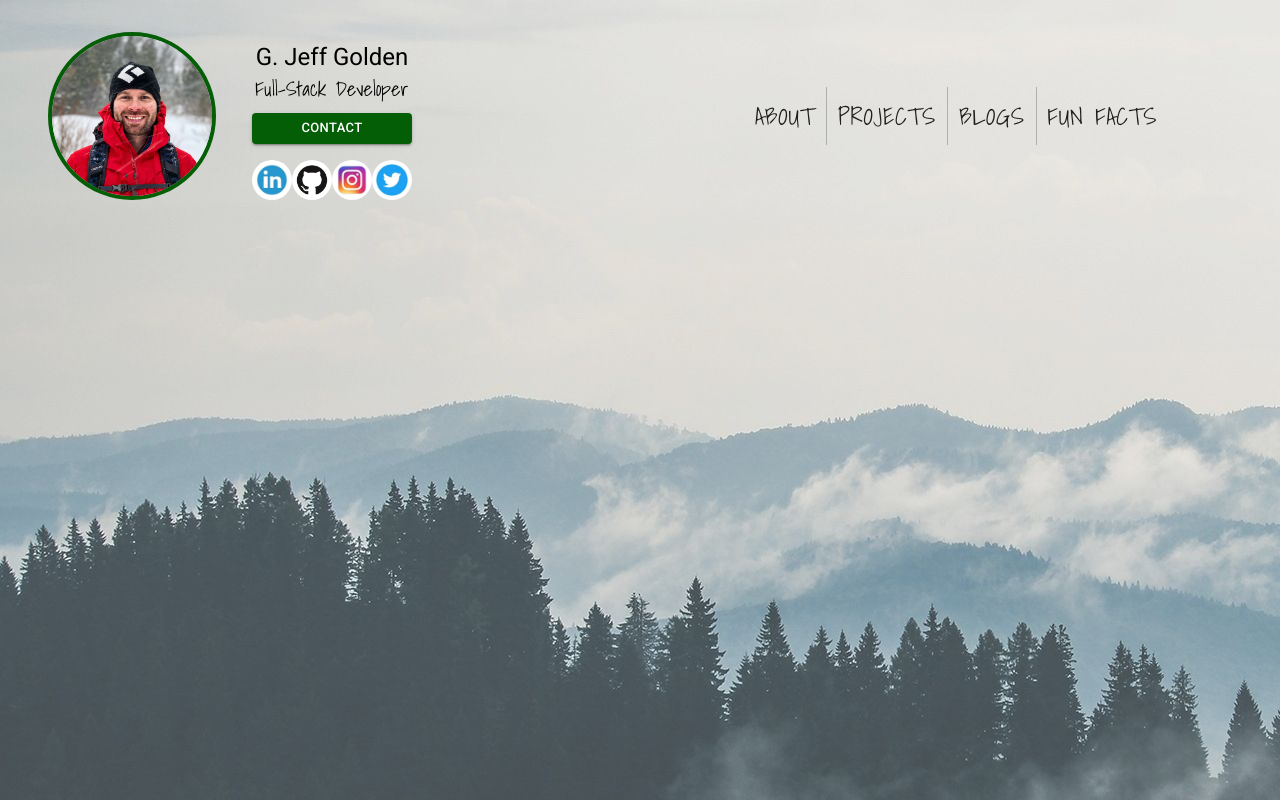
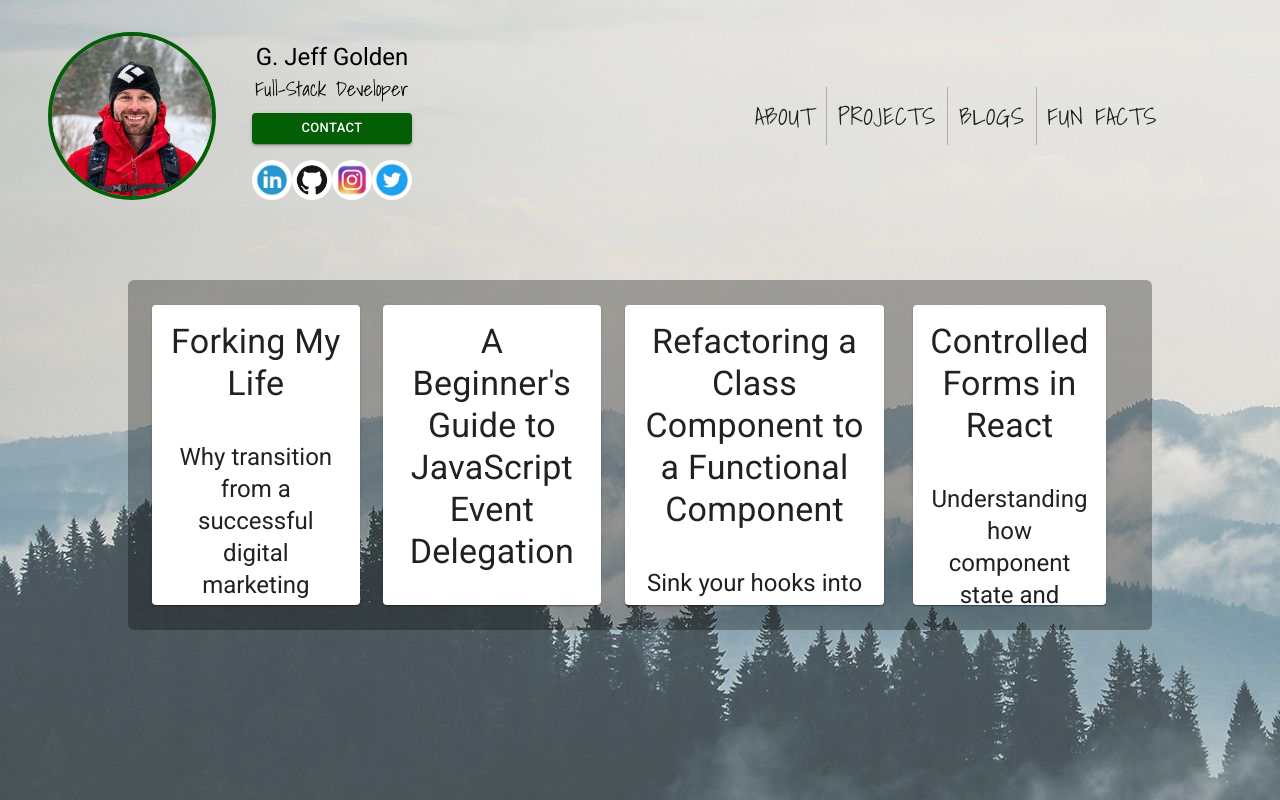
Before and after one commit to gjeffgolden/personal-website, a React (Create React App) app: page /blogs in a window 1280 px wide. Built offline with nearby package versions, Linux system fonts and the light colour scheme.

Commit message:
Added skeleton blog cards, needs styling.

```diff
--- /dev/null
+++ b/src/components/BlogCard.js
@@ -0,0 +1,18 @@
+import React from 'react'
+import { Card, CardContent, CardActions, Button, Typography, Link } from '@material-ui/core'
+
+export default function BlogCard({ headline, teaser, wordpress }) {
+
+    return (
+        <div>
+            <Link underline="none" href={wordpress} target="_blank">
+                <Card style={{display: "flex", flexFlow: 'column', justifyContent: 'space-between', height: '300px', width: "90%"}}>
+                    <CardContent>
+                        <Typography variant="h4" gutterBottom={true}>{headline}</Typography>
+                        <Typography variant="h5" style={{paddingTop: '1.5rem'}}>{teaser}</Typography>
+                    </CardContent>
+                </Card>
+            </Link>
+        </div>
+    )
+}
--- a/src/pages/Blogs.js
+++ b/src/pages/Blogs.js
@@ -1,10 +1,46 @@
-import React from 'react'
-import { Container } from '@material-ui/core'
+import React from 'react';
+import { Container } from '@material-ui/core';
+import BlogCard from '../components/BlogCard';
 
 export default function Blogs() {
+
+    const blogs = [
+        {
+            id: 1,
+            headline: "Forking My Life",
+            teaser: 'Why transition from a successful digital marketing career to coding?',
+            wordpress: "https://iceandtrail.com/2020/12/16/forking-my-life/"
+        },
+        {
+            id: 2,
+            headline: "A Beginner's Guide to JavaScript Event Delegation",
+            teaser: 'Stop! Propagate, and listen.',
+            wordpress: "https://iceandtrail.com/2021/02/23/a-minimalist-guide-to-javascript-event-delegation/"
+        },
+        {
+            id: 3,
+            headline: "Refactoring a Class Component to a Functional Component",
+            teaser: 'Sink your hooks into this one.',
+            wordpress: "https://iceandtrail.com/2021/03/18/refactoring-a-class-component-to-a-functional-component-in-react-with-hooks/"
+        },
+        {
+            id: 4,
+            headline: "Controlled Forms in React",
+            teaser: 'Understanding how component state and forms inputs interact.',
+            wordpress: "https://iceandtrail.com/2021/03/30/controlled-forms-in-react/"
+        }
+    ]
+
+    const displayBlogs = () => {
+        return blogs.map(blog => <BlogCard key={blog.id} headline={blog.headline} teaser={blog.teaser} wordpress={blog.wordpress} /> )
+    }
+
     return (
-        <Container maxWidth='xl' style={{height: "60%", width: "80%", backgroundColor: "black", marginTop: '3rem', opacity: "0.3"}}>
-
+        <Container
+            maxWidth='xl'
+            style={{height: "350px", width: "80%", backgroundColor: "rgb(0, 0, 0, .3", marginTop: '5rem', display: 'flex', flexFlow: 'row', justifyContent: 'space-between', alignItems: 'center', borderRadius: '6px'}}
+        >
+            {displayBlogs()}
         </Container>
     )
 }
--- a/src/pages/FunFacts.js
+++ b/src/pages/FunFacts.js
@@ -17,7 +17,7 @@ export default function FunFacts() {
         "In addition to the 14ers, I'm climbed Mt. Rainier, Mt. Hood, Mt. Adams, Gannett Peak and more than a hundred 13ers.",
         "I celebrated three years of sobriety in March 2021.",
         "Formula 1 is a newfound obsession, and I regularly wake up at 4-5 a.m. to watch live races.",
-        "Along with F1, I'm the biggest Carolina Panthers fan you'll ever meet. Existing in Denver after Super Bowl 50 was pure agony.",
+        "I'm the biggest Carolina Panthers fan you'll ever meet. Existing in Denver after Super Bowl 50 was pure agony.",
         "I'm a volunteer trip leader and instructor with the Colorado Mountain Club."
     ]
 
@@ -39,7 +39,7 @@ export default function FunFacts() {
         <Container
             maxWidth='xl'
             onClick={handleClick}
-            style={{height: "60%", width: "80%", backgroundColor: "rgb(0, 0, 0, 0.5)", marginTop: '3rem', display: 'flex', flexFlow: "column", alignItems: 'center', justifyContent: 'space-evenly'}}
+            style={{height: "300px", width: "80%", backgroundColor: "rgb(0, 0, 0, 0.5)", marginTop: '5rem', display: 'flex', flexFlow: "column", alignItems: 'center', justifyContent: 'space-evenly'}}
         >
             {displayFacts()}
             <Typography variant="h6" style={{fontFamily: 'Shadows Into Light', color: 'white'}}>Click for more!</Typography>
--- a/src/pages/Projects.js
+++ b/src/pages/Projects.js
@@ -1,23 +1,26 @@
 import React from 'react';
-import { Container, Typography } from '@material-ui/core';
+import { Container } from '@material-ui/core';
 import ProjectCard from '../components/ProjectCard';
 
 export default function Projects() {
 
     const projects = [
         {
+            id: 1,
             title: "Gear Closet",
             screenshot: "https://firebasestorage.googleapis.com/v0/b/gear-closet-photos.appspot.com/o/images%2FProj5.PNG?alt=media&token=b50bc891-e58b-4868-9168-6515a9c5fc80",
             github: "https://github.com/gjeffgolden/gear-closet-frontend",
             description: "An inventory system for tracking the life cycle of outdoor gear, using React, Django, Material-UI and Firebase."
         },
         {
+            id: 2,
             title: "Singletrack",
             screenshot: "https://firebasestorage.googleapis.com/v0/b/gear-closet-photos.appspot.com/o/images%2FProj4.PNG?alt=media&token=36fa7a7f-1a96-4100-a0eb-1181690bb2b5",
             github: "https://github.com/gjeffgolden/singletrack-frontend",
             description: "A task-management app for coding students featuring a circular countdown timer and drag-and-drop functionality."
         },
         {
+            id: 3,
             title: "mySummits",
             screenshot: "https://firebasestorage.googleapis.com/v0/b/gear-closet-photos.appspot.com/o/images%2FProj3.PNG?alt=media&token=b87821cb-6bde-431c-a80f-864bbf2989ee",
             github: "https://github.com/gjeffgolden/14ers-tracker-frontend",
@@ -26,13 +29,13 @@ export default function Projects() {
     ]
 
     const displayProjects = () => {
-        return projects.map(project => <ProjectCard title={project.title} screenshot={project.screenshot} github={project.github} description={project.description} />)
+        return projects.map(project => <ProjectCard key={project.id} title={project.title} screenshot={project.screenshot} github={project.github} description={project.description} />)
     }
 
     return (
         <Container
             maxWidth='xl'
-            style={{height: "60%", width: "80%", backgroundColor: "rgb(0, 0, 0, .3", marginTop: '3rem', display: 'flex', flexFlow: 'row', justifyContent: 'space-between', alignItems: 'center'}}
+            style={{height: "400px", width: "80%", backgroundColor: "rgb(0, 0, 0, .3", marginTop: '5rem', display: 'flex', flexFlow: 'row', justifyContent: 'space-between', alignItems: 'center', borderRadius: '6px'}}
         >
             {displayProjects()}
         </Container>
```
